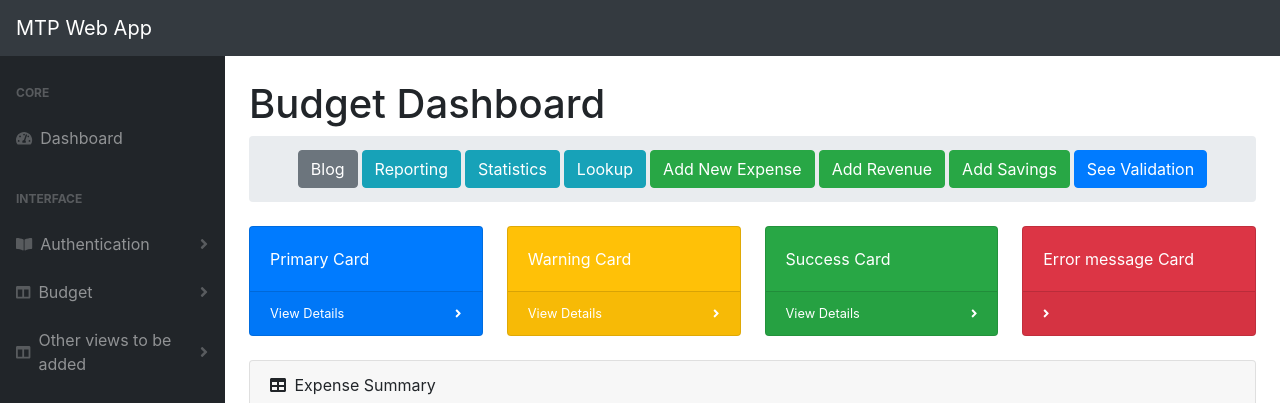
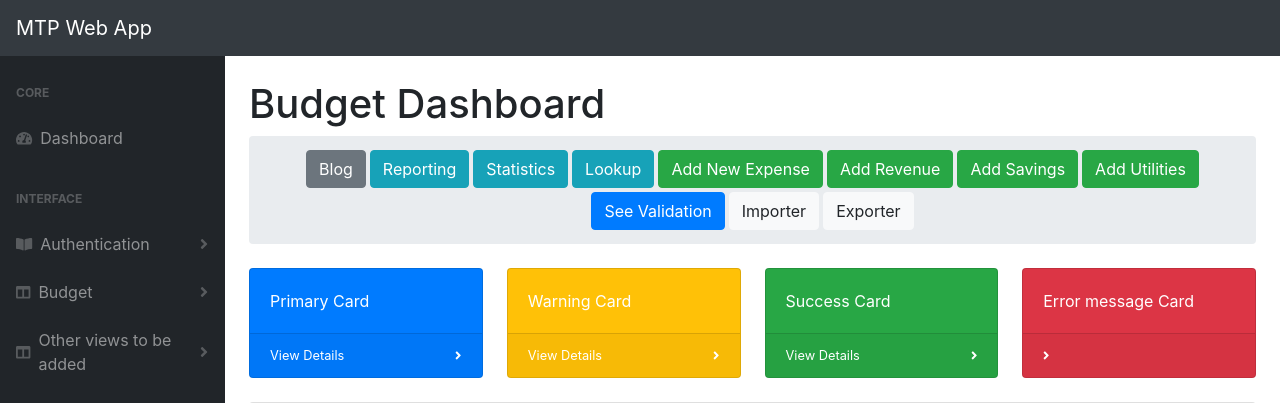
Before and after one commit to IulianIV/mtp, a Flask app: template mtp/templates/budget/summary.html in a window 1280 px wide. Shown: the top 403 px of the page. Run offline with Flask 2, Linux system fonts and the light colour scheme; the visitor is signed in with stand-in values (Sample User, id 1); data comes from the database, SQL or seed files in the repository; the template is opened without the code that fills it: most values are stand-ins (such as "Sample title", 1, 10 or a date in 2020); some libraries are stand-ins or nearby versions.

Commit message:
Text & Indentation fixes

```diff
--- a/mtp/templates/budget/summary.html
+++ b/mtp/templates/budget/summary.html
@@ -1,11 +1,11 @@
 {% extends 'base.html' %}
 
 {% block meta %}
-    <meta charset="utf-8" />
-    <meta http-equiv="X-UA-Compatible" content="IE=edge" />
-    <meta name="viewport" content="width=device-width, initial-scale=1, shrink-to-fit=no" />
-    <meta name="description" content="" />
-    <meta name="author" content="" />
+<meta charset="utf-8"/>
+<meta http-equiv="X-UA-Compatible" content="IE=edge"/>
+<meta name="viewport" content="width=device-width, initial-scale=1, shrink-to-fit=no"/>
+<meta name="description" content=""/>
+<meta name="author" content=""/>
 
 {% block title %}
 <title>MTP | Web App</title>
@@ -22,7 +22,7 @@
         <a class="btn btn-primary btn-secondary" style="margin: 2px;" href="{{ url_for('mtp.index') }}">Blog</a>
     </li>
     <li>
-        <a class="btn btn-primary btn-info" style="margin: 2px;" href="#}">Reporting</a>
+        <a class="btn btn-primary btn-info" style="margin: 2px;" href="#">Reporting</a>
     </li>
     <li>
         <a class="btn btn-primary btn-info" style="margin: 2px;" href="#">Statistics</a>
@@ -31,16 +31,29 @@
         <a class="btn btn-primary btn-info" style="margin: 2px;" href="#">Lookup</a>
     </li>
     <li>
-            <a class="btn btn-primary btn-success" style="margin: 2px;" href="{{ url_for('budget.add_expense_entry') }}">Add New Expense</a>
+        <a class="btn btn-primary btn-success" style="margin: 2px;" href="{{ url_for('budget.add_expense_entry') }}">Add
+            New Expense</a>
     </li>
     <li>
-            <a class="btn btn-primary btn-success" style="margin: 2px;" href="{{ url_for('budget.add_revenue_entry') }}">Add Revenue</a>
+        <a class="btn btn-primary btn-success" style="margin: 2px;" href="{{ url_for('budget.add_revenue_entry') }}">Add
+            Revenue</a>
     </li>
     <li>
-            <a class="btn btn-primary btn-success" style="margin: 2px;" href="{{ url_for('budget.add_savings_entry') }}">Add Savings</a>
+        <a class="btn btn-primary btn-success" style="margin: 2px;" href="{{ url_for('budget.add_savings_entry') }}">Add
+            Savings</a>
+    <li>
+        <a class="btn btn-primary btn-success" style="margin: 2px;" href="{{ url_for('budget.add_utilities_entry') }}">Add
+            Utilities</a>
     </li>
     <li>
-            <a class="btn btn-primary btn-primary" style="margin: 2px;" href="{{ url_for('budget.validation') }}">See Validation</a>
+        <a class="btn btn-primary btn-primary" style="margin: 2px;" href="{{ url_for('budget.validation') }}">See
+            Validation</a>
+    </li>
+    <li>
+        <a class="btn btn-primary btn-light" style="margin: 2px;" href="{{ url_for('dataflow.importer') }}">Importer</a>
+    </li>
+    <li>
+        <a class="btn btn-primary btn-light" style="margin: 2px;" href="{{ url_for('dataflow.exporter') }}">Exporter</a>
     </li>
     {% endif %}
 </ol>
```
Lines whose indentation alone changed are shown as unchanged.
